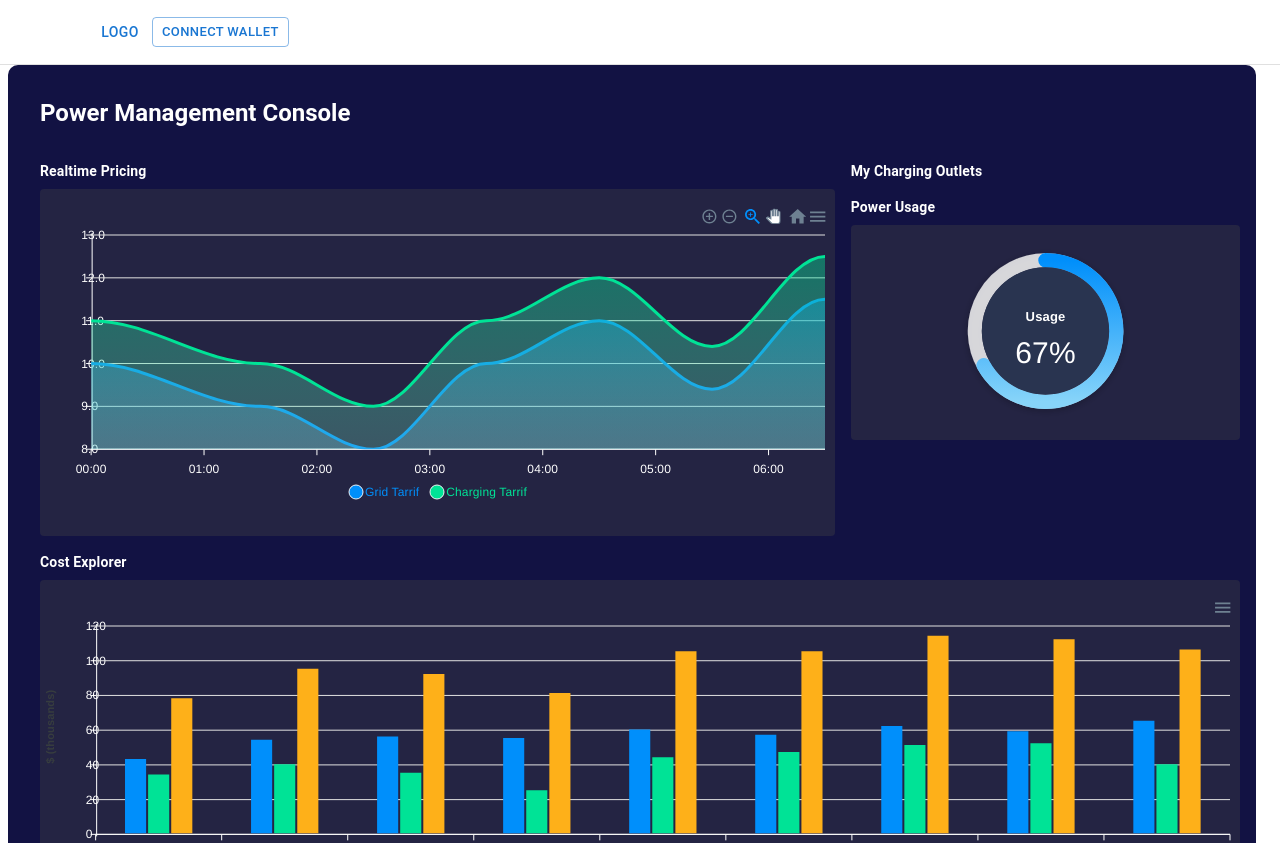
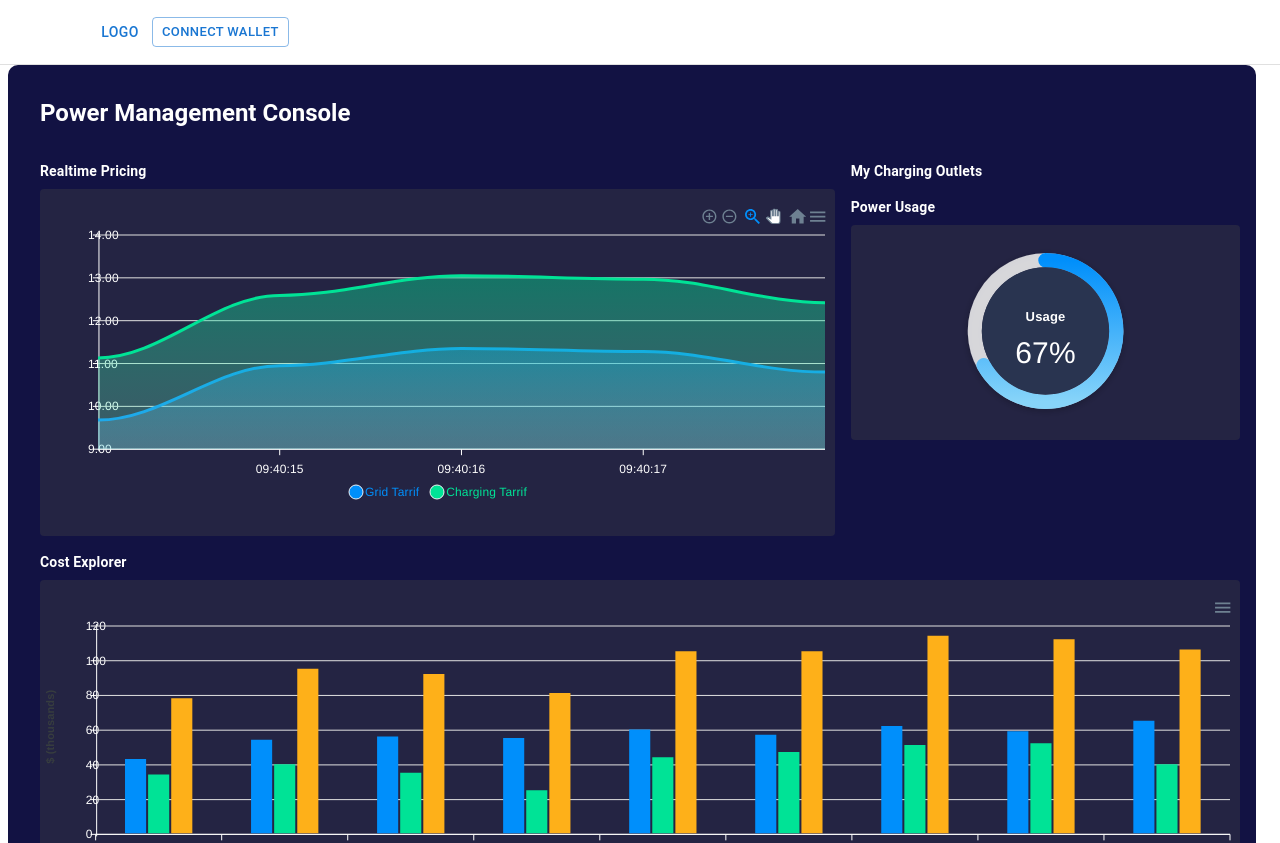
Before and after one commit to prakhar1144/major-project-frontend, a React (Create React App) app: page /provider-dashboard in a window 1280 px wide. Shown: the top 843 px of the page. Built offline with nearby package versions, Linux system fonts and the light colour scheme.

Commit message:
Graph data automated with interval 2 seconds

```diff
--- a/src/Pages/ProviderDashboard.jsx
+++ b/src/Pages/ProviderDashboard.jsx
@@ -59,11 +59,11 @@ export default function ProviderDashboard() {
     series: [
       {
         name: 'Grid Tarrif',
-        data: [10, 9, 8, 10, 11, 9.4, 11.5]
+        data: []
       },
       {
         name: 'Charging Tarrif',
-        data: [11, 10, 9, 11, 12, 10.4, 12.5]
+        data: []
       }
     ],
     options: {
@@ -86,15 +86,7 @@ export default function ProviderDashboard() {
       },
       xaxis: {
         type: 'datetime',
-        categories: [
-          '2018-09-19T00:00:00.000Z',
-          '2018-09-19T01:30:00.000Z',
-          '2018-09-19T02:30:00.000Z',
-          '2018-09-19T03:30:00.000Z',
-          '2018-09-19T04:30:00.000Z',
-          '2018-09-19T05:30:00.000Z',
-          '2018-09-19T06:30:00.000Z'
-        ],
+        categories: [],
         labels: {
           show: true,
           hideOverlappingLabels: true,
@@ -264,6 +256,12 @@ export default function ProviderDashboard() {
         width: 2,
         colors: ['transparent']
       },
+      legend: {
+        show: true,
+        labels: {
+          useSeriesColors: true
+        }
+      },
       xaxis: {
         categories: ['Feb', 'Mar', 'Apr', 'May', 'Jun', 'Jul', 'Aug', 'Sep', 'Oct'],
         labels: {
@@ -355,6 +353,50 @@ export default function ProviderDashboard() {
       }
     }
   });
+
+  let oldSeries = [
+    {
+      name: 'Grid Tarrif',
+      data: []
+    },
+    {
+      name: 'Charging Tarrif',
+      data: []
+    }
+  ];
+  let oldCategory = [];
+  useEffect(() => {
+    const interval = setInterval(() => {
+      const val = (Math.random() * 4 + 8).toFixed(2);
+      const newSeries = [
+        {
+          name: 'Grid Tarrif',
+          data: [...oldSeries[0].data, val]
+        },
+        {
+          name: 'Charging Tarrif',
+          data: [...oldSeries[1].data, (val * 1.15).toFixed(2)]
+        }
+      ];
+      oldSeries = newSeries;
+      const newCategory = [...oldCategory, Date.now()];
+      oldCategory = newCategory;
+      setChartData({
+        ...chartData,
+        series: newSeries,
+        options: {
+          ...chartData.options,
+          xaxis: {
+            ...chartData.options.xaxis,
+            categories: newCategory
+          }
+        }
+      });
+    }, 1000);
+
+    return () => clearInterval(interval);
+  }, []);
+  // console.log(chartData);
   return (
     <Container sx={{ paddingTop: 2 }} maxWidth="xl">
       <Grid container sx={{ backgroundColor: '#121243', borderRadius: '10px', p: 2, color: 'white' }} spacing={2}>
```
